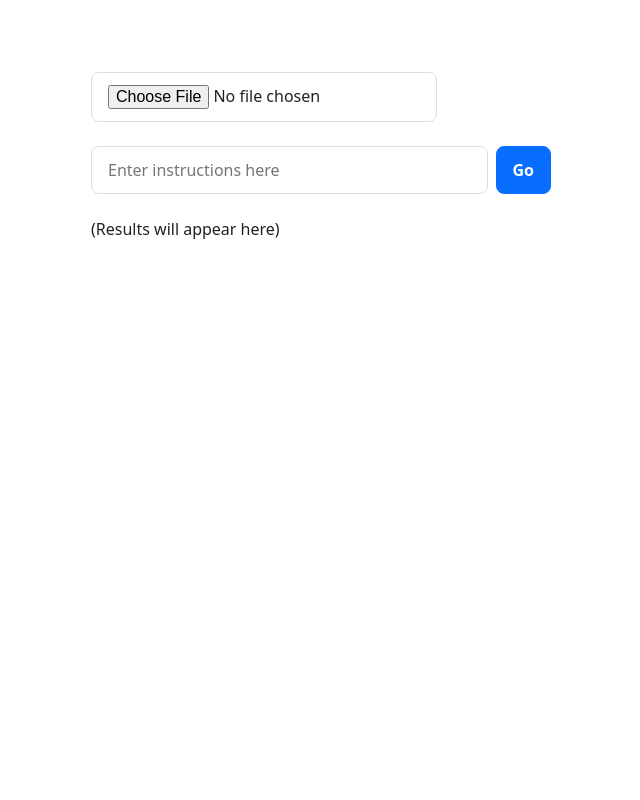
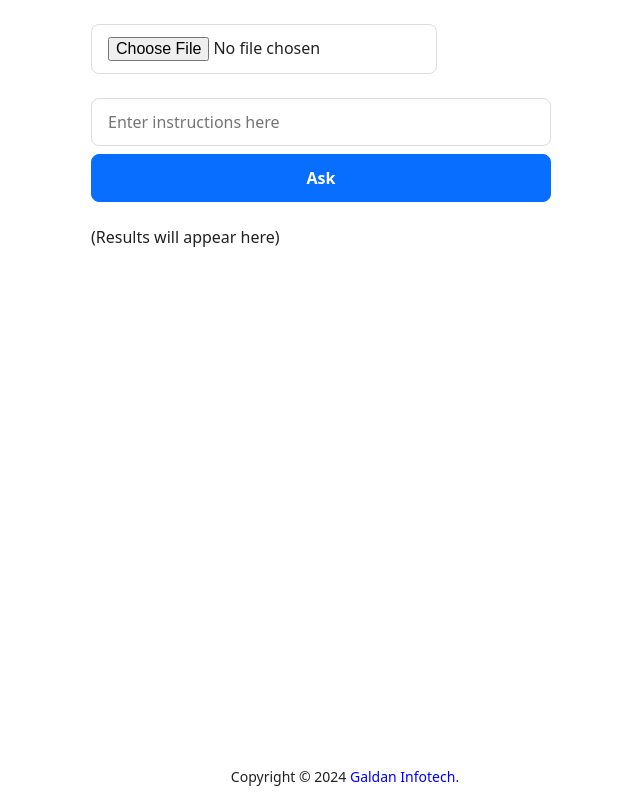
Before and after one commit to galdaninfotech/gemini-app, a website built with Vite: page index.html in a window 1280 px wide. Shown: the whole page, without its empty margins (319-959 px from the left). Built offline with nearby package versions, Linux system fonts and the light colour scheme; some packages are replaced by stand-ins of ours.

Commit message:
Made changes to files

```diff
--- a/index.html
+++ b/index.html
@@ -3,9 +3,12 @@
 
 <head>
   <meta charset="UTF-8" />
-  <meta name="viewport" content="width=device-width, initial-scale=1.0" />
+  <!-- <link rel="manifest" href="/manifest.json"> -->
+  <link rel="apple-touch-icon" href="/images/apple-touch.png">
+  <meta name="viewport" content="width=device-width, initial-scale=1">
+  <meta name="theme-color" content="#764ABC"/>
   <title>Baking with the Gemini API</title>
-<link rel="manifest" href="/manifest.json" crossorigin="use-credentials">
+  <link rel="manifest" href="/manifest.json" crossorigin="use-credentials">
 
 
 </head>
@@ -37,11 +40,17 @@
           <input name="prompt" placeholder="Enter instructions here" type="text"
             value="">
         </label>
-        <button type="submit">Go</button>
+        <button type="submit">Ask</button>
       </div>
     </form>
     <p class="output">(Results will appear here)</p>
+
+
   </main>
+
+<footer class="footer">
+    <p>Copyright &copy; 2024 <span>Galdan Infotech</span>.</p>
+  </footer>
 
   <script type="module" src="/main.js"></script>
   <script>
--- a/style.css
+++ b/style.css
@@ -6,23 +6,12 @@ body {
   color: #202124;
 }
 
-main,
-.api-key-banner {
+main {
   width: 100%;
-  padding: 24px;
+  /* padding: 24px; */
   max-width: 460px;
   margin: 0 auto;
   border-radius: 20px;
-}
-
-.api-key-banner {
-  background-color: #FFDDB7;
-  font-weight: bold;
-  margin-bottom: 16px;
-}
-
-.api-key-banner a {
-  color: var(--accent-color);
 }
 
 * {
@@ -58,7 +47,6 @@ form {
   display: flex;
   width: 100%;
   gap: 8px;
-  margin-top: 24px;
 }
 
 .image-choice {
@@ -114,8 +102,9 @@ form {
   margin: 24px 0;
   width: 100%;
   display: flex;
+  flex-direction: column;
   gap: 8px;
-  align-items: flex-end;
+  /* align-items: flex-end; */
 }
 
 label {
@@ -152,3 +141,20 @@ button:focus-visible {
 button:hover {
   opacity: 0.95;
 }
+
+/* Footer */
+.footer {
+  width: 100%;
+  position: fixed;
+  bottom: 0;
+  margin: 0px auto;
+  font-size: 14px;
+  display: flex;
+  justify-content: center;
+  align-items: center;
+  gap: 4px;
+}
+.footer span {
+  color: blue;
+  font-weight: 500;
+}
```
